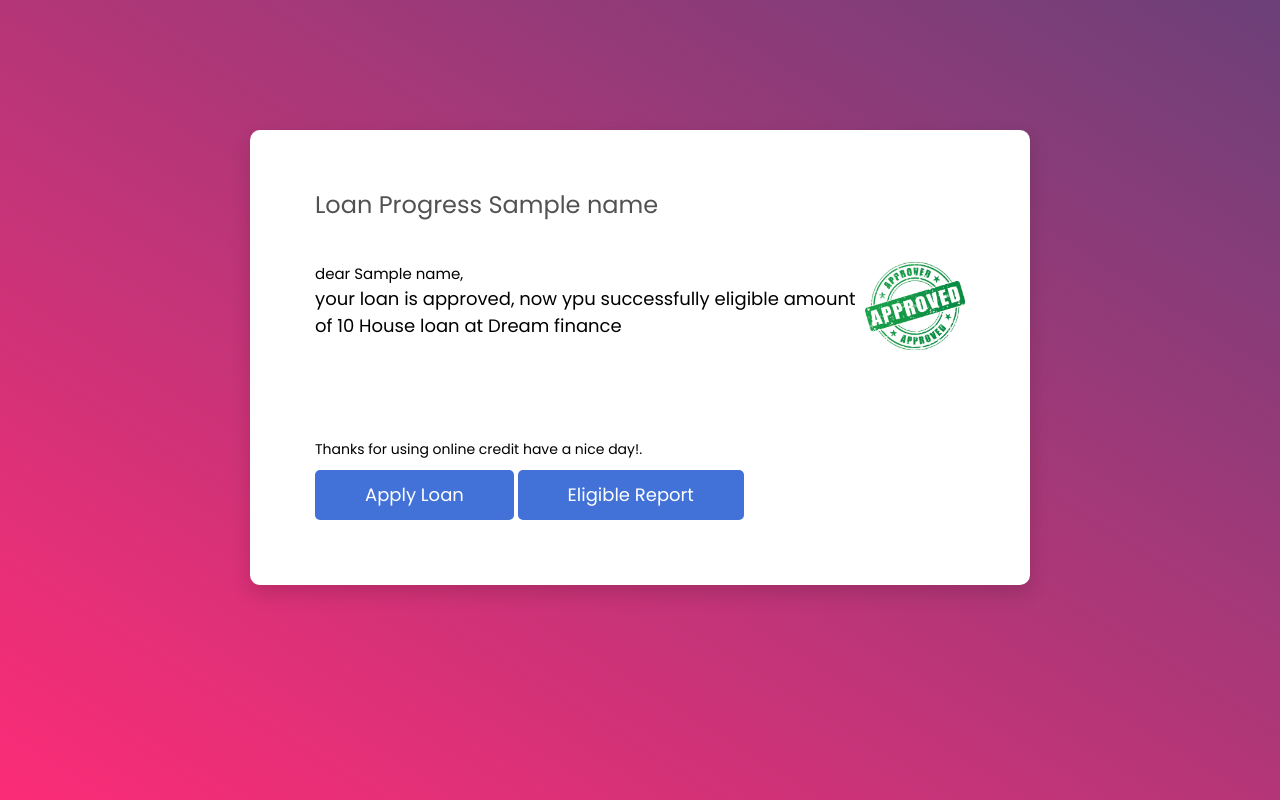
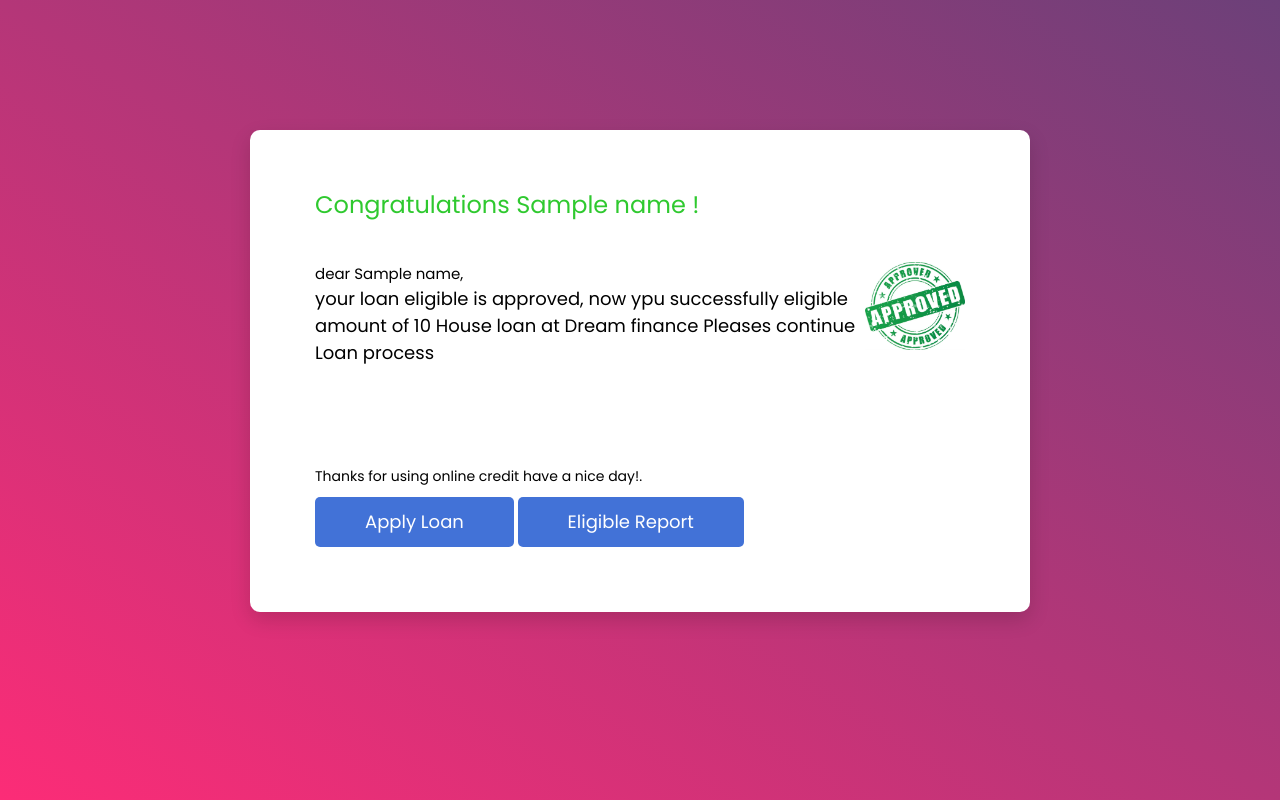
Before and after one commit to wiahwajith/Loan-Prediction-Analysis-, a Flask app: template templates/passResult.html in a window 1280 px wide. Run offline with Flask 2, Linux system fonts and the light colour scheme; the template is opened without the code that fills it: most values are stand-ins (such as "Sample title", 1, 10 or a date in 2020); parts of the project's set-up code (start-up, migrations or seed data) failed here and were passed over; some libraries are stand-ins or nearby versions.

Commit message:
temp update

```diff
--- a/templates/passResult.html
+++ b/templates/passResult.html
@@ -32,14 +32,14 @@
         <div class="wrapper wrapper--w780">
             <div class="card card-4">
                 <div class="card-body">
-                    <h2 class="title">Loan Progress {{ name }}</h2>
+                    <h2 class="title" style="color: #1ac41ae8;">Congratulations {{ name }} !</h2>
                     <div class="img">
                         <img  class="mx-auto d-block" src="{{ url_for('static', filename='img/approved.jpg') }}"  style="float: right;"  width="100" alt="approve image">
                     </div>
-                    <div >
+                    <div>
 
                         <h5>dear {{ name }},</h5>
-                        <h4 style="margin-bottom: 100px;"> your loan is approved, now ypu successfully eligible amount of {{ LoanAmountValue }} House loan at Dream finance  </h4>
+                        <h4 style="margin-bottom: 100px;"> your loan eligible is approved, now ypu successfully eligible amount of {{ LoanAmountValue }} House loan at Dream finance  Pleases  continue Loan process </h4>
                           <p style="margin-bottom: 10px;">Thanks for using online credit have a nice day!.</p>
                         <button class="btn btn--radius-2 btn--blue" type="submit"> Apply Loan</button>
                         <button class="btn btn--radius-2 btn--blue" type="submit"> Eligible Report</button>
```
Also changed, not shown: README.md, 1 other file.
